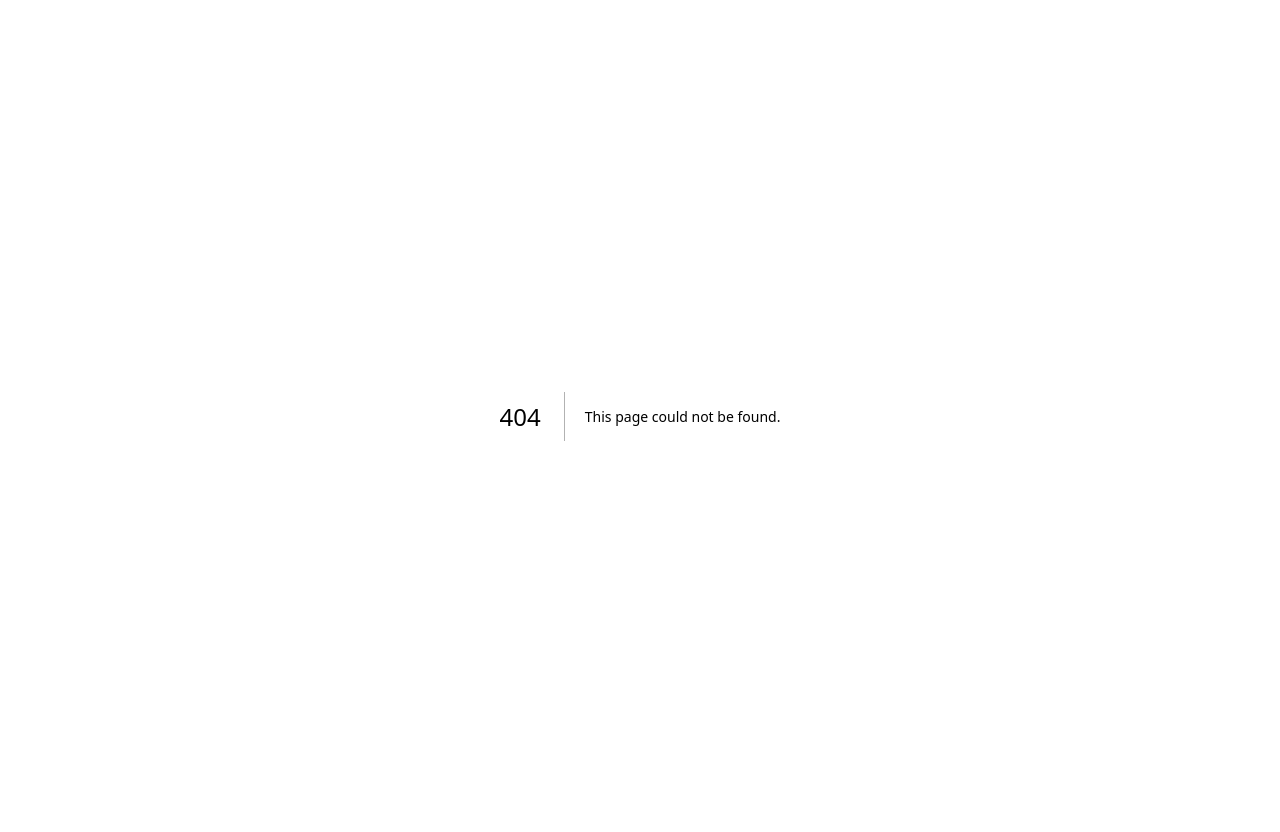
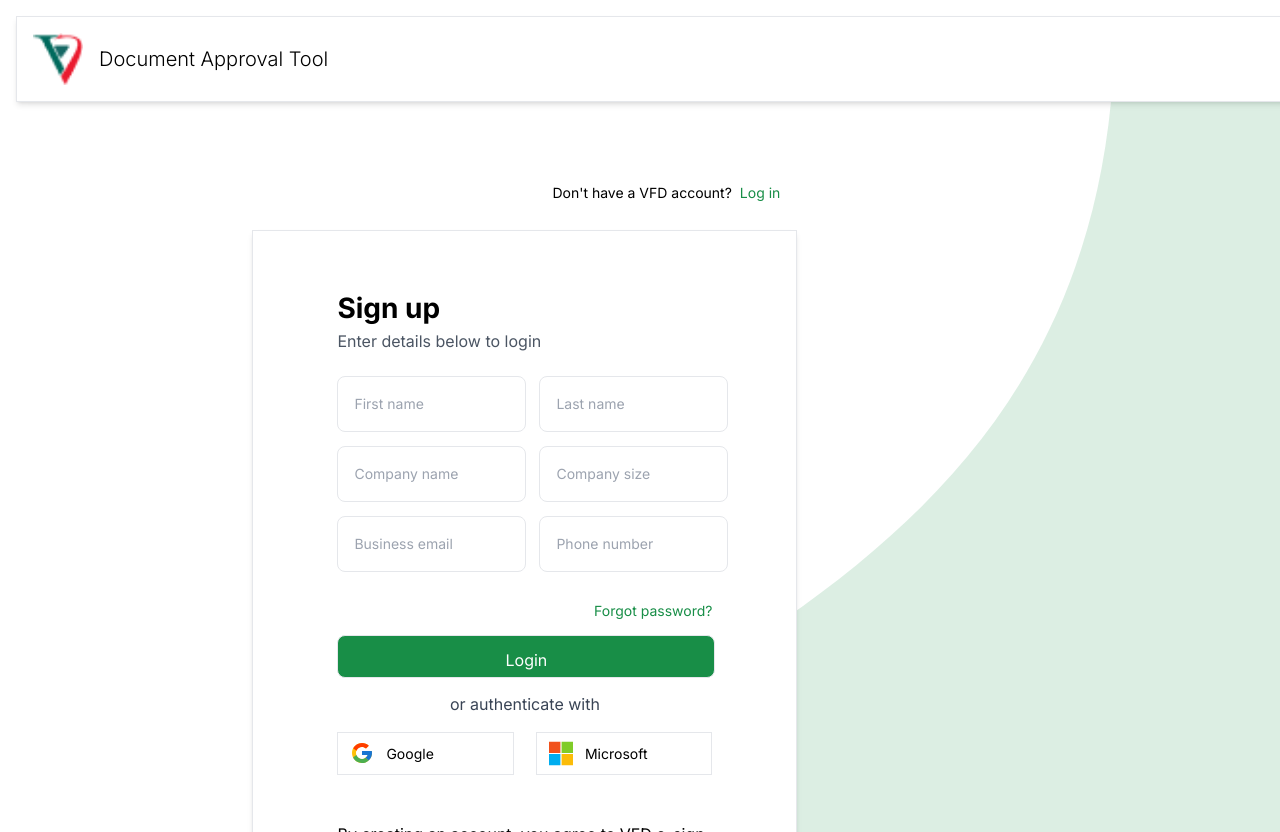
Before and after one commit to lawrenceime/Document-approval, a Next.js app in the folder alm/: page /user/signup in a window 1280 px wide. Before the commit this address had no page. After the commit the page ends 800 px from the top, so only its background shows below. Built offline with nearby package versions, Linux system fonts and the light colour scheme.

Commit message:
Created sign up form

```diff
--- /dev/null
+++ b/alm/app/user/signup/page.tsx
@@ -0,0 +1,15 @@
+import React from 'react';
+import Signup from './signup';
+
+
+const page = () => {
+  return (
+    <div>
+
+     <Signup/>
+
+    </div>
+  )
+}
+
+export default page
--- /dev/null
+++ b/alm/app/user/signup/signup.tsx
@@ -0,0 +1,162 @@
+/* eslint-disable react/no-unescaped-entities */
+
+'use client'
+
+import React, { useState } from "react";
+import backgroundImage from "../../../public/images/bg-image-green.svg";
+import Navbar from "@/app/components/navbar";
+import { FcGoogle } from "react-icons/fc";
+import Image from "next/image";
+import Link from "next/link";
+import { FaRegEyeSlash, FaRegEye } from "react-icons/fa";
+import RiArrowDropDownLine from "react-icons/ri"
+
+const Signup = () => {
+    const [passwordVisible, setPasswordVisible] = useState(false);
+     const [isLoading, setIsLoading] = useState(false);
+
+    return (
+      <div>
+        <div className="fixed w-full ">
+          <Navbar />
+          <div />
+
+          <div className="relative">
+            <div
+              className=" object-cover bg-no-repeat bg-right h-[931.684px] w-[1293.588px] absolute right-0 top-0"
+              style={{ backgroundImage: `url(${backgroundImage.src})`, backgroundSize: "cover" }}
+            >
+              <div className="ml-[250px]">
+
+                  <h3 className="pt-20 text-[14px] text-[400] font-Inter ml-[300px] ">
+                    Don't have a VFD account?
+                    <a href="#" className="text-[#188E47] text-[600] ml-2">
+                      Log in
+                    </a>
+                  </h3>
+
+                <div className=" border ml  mt-[27px] shadow-md  w-[545px] h-[790px] bg-white px-[84px]">
+                  <h1 className="text-[28px] font-[700] mt-[56px] mb-[]">Sign up</h1>
+                  <p className="mb-[23px] text-[16px] text-[400] text-[#4B5563]"> Enter details below to login</p>
+                  <form className="">
+                    <div className=" flex flex-col md:flex-row gap-[13px]">
+                    <div className="mb-[14px]">
+
+                        <input
+                          className="border rounded-[8px] text-[14px] w-[189px] h-[56px] mt-[0px] pl-[16px]"
+                          type="text"
+                          id="Company name"
+                          name="Company name"
+                          placeholder="First name"
+                          required
+                        />
+
+                      </div>
+                      <div className="relative">
+                      <input
+                        className="border rounded-[8px] text-[14px] w-[189px] h-[56px] mt-[0px] pl-[16px]"
+                        type= "text"
+                        id="Company size"
+                        name="Company size"
+                        placeholder="Last name"
+                        required
+                      />
+
+                    </div>
+                    </div>
+                    <div className=" flex flex-col md:flex-row gap-[13px]">
+                    <div className="mb-[14px]">
+
+                        <input
+                          className="border rounded-[8px] text-[14px] w-[189px] h-[56px] mt-[0px] pl-[16px]"
+                          type="text"
+                          id="Company name"
+                          name="Company name"
+                          placeholder="Company name"
+                          required
+                        />
+
+                      </div>
+                      <div className="relative">
+                      <input
+                        className="border rounded-[8px] text-[14px] w-[189px] h-[56px] mt-[0px] pl-[16px]"
+                        type= "text"
+                        id="Company size"
+                        name="Company size"
+                        placeholder="Company size"
+                        required
+                      />
+
+                    </div>
+                    </div>
+                    <div className=" flex flex-col md:flex-row gap-[13px]">
+                    <div className="mb-[14px]">
+
+                        <input
+                          className="border rounded-[8px] text-[14px] w-[189px] h-[56px] mt-[0px] pl-[16px]"
+                          type="email"
+                          id="email"
+                          name="email"
+                          placeholder="Business email"
+                          required
+                        />
+
+                      </div>
+                      <div className="relative">
+                      <input
+                        className="border rounded-[8px] text-[14px] w-[189px] h-[56px] mt-[0px] pl-[16px]"
+                        type= "text"
+                        id="Phone no"
+                        name="Phone no"
+                        placeholder="Phone number"
+                        required
+                      />
+
+                    </div>
+                    </div>
+
+
+                    <div className="flex justify-end mt-[14px] mb-[14px]">
+                      <span className="text-[14px] text-[500] text-[#188E47]">Forgot password?</span>
+                    </div>
+                    <button
+                      className="border bg-[#188E47] w-[378px] h-[43px] items-center py-[12px] rounded-[8px] text-white "
+                      type="submit"
+                    >
+                      Login
+                    </button>
+                    <div className=" flex justify-center items-center mt-[14px] mb-[16px]">
+                      <p className="text-[#394455]">or authenticate with</p>
+                    </div>
+                  </form>
+                  <div className="flex flex-row gap-[22px]">
+                    <div className=" border pr-[12px] py-[12px] flex flex-row gap-[12px] items-center text-[14px] w-[178px] h-[43px] ">
+                      <FcGoogle className="text-[24px] ml-[12px]" />
+                      Google
+                    </div>
+                    <div className=" border flex flex-row gap-[12px] items-center text-[14px] pr-[12px] py-[12px]  w-[178px] h-[43px] ">
+                      <Image
+                        src="/images/logos_microsoft-icon.svg" // Specify the path to your image within the 'public' directory
+                        alt="Your Image"
+                        width={24} // Set the desired width
+                        height={24} // Set the desired height
+                        className="text-[24px] ml-[12px]"
+                      />{" "}
+                      <p>Microsoft</p>
+                    </div>
+                  </div>
+                  <p className="mt-[47px]">
+                    By creating an account, you agree to VFD e-sign{" "}
+                    <Link className="text-blue-500 items-center pl-[25px]" href={"#"}>Terms & Conditions</Link> and{" "}
+                    <Link className="text-blue-500" href={"#"}>Privacy Policy</Link>{" "}
+                  </p>
+                </div>
+              </div>
+            </div>
+          </div>
+        </div>
+      </div>
+    );
+  };
+
+  export default Signup;
--- a/alm/app/users/register/login.tsx
+++ b/alm/app/users/register/login.tsx
@@ -76,7 +76,10 @@ const Login = () => {
                     Login
                   </button>
                   <div className=" flex justify-center items-center mt-[14px] mb-[16px]">
+                    <div className="border-t border-gray-300 my-4"></div>
+
                     <p className="text-[#394455]">or authenticate with</p>
+                    <div className="border-t border-gray-300 my-4"></div>
                   </div>
                 </form>
                 <div className="flex flex-row gap-[22px]">
```
